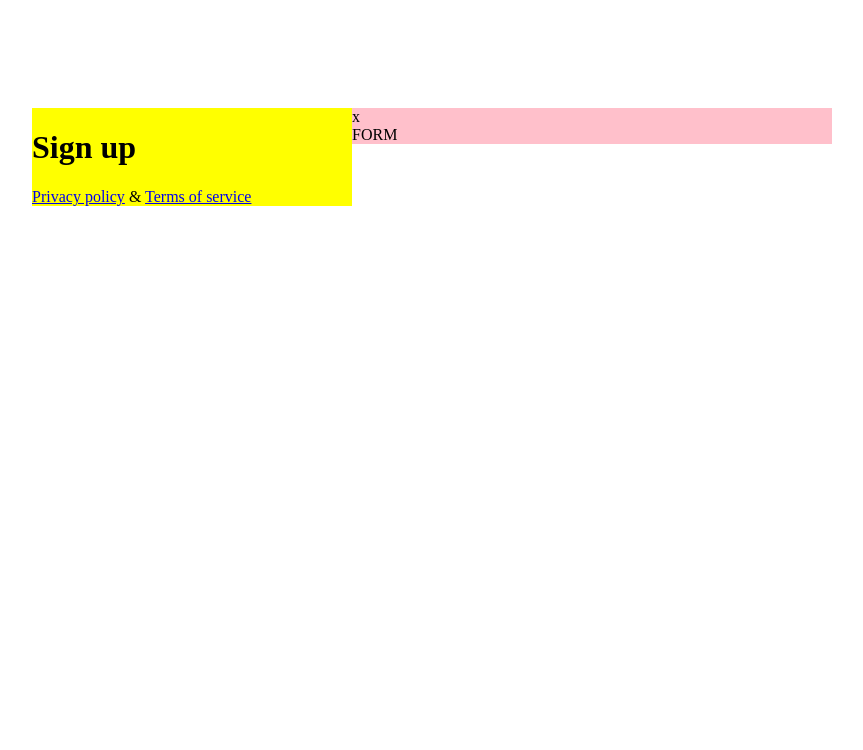
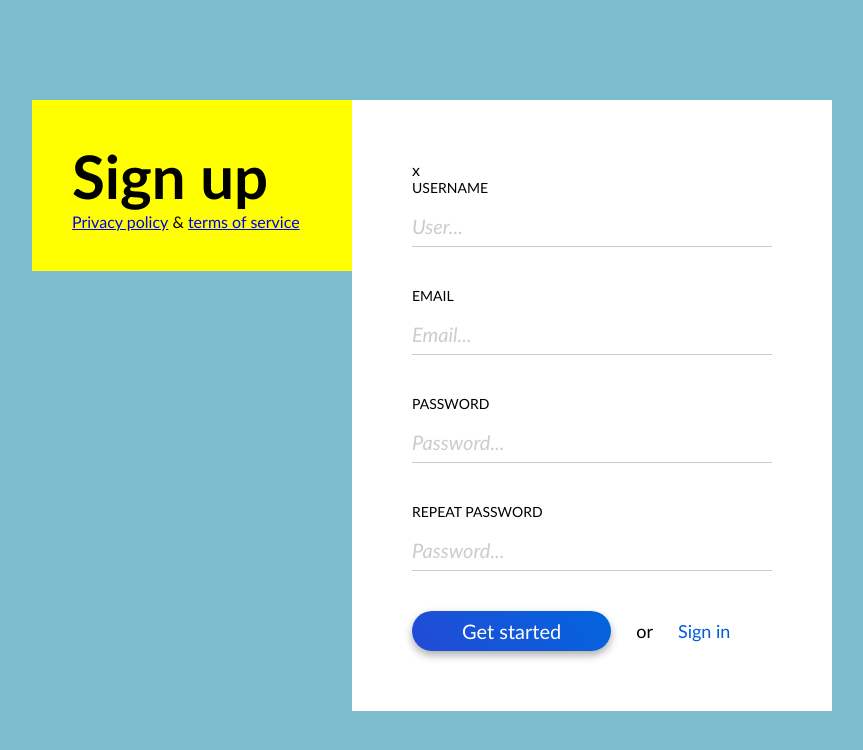
Before and after one commit to domsau-dev/sign-up, a plain HTML site: page index.html in a window 1280 px wide. Shown: the whole page, without its empty margins (208-1071 px from the left). Drawn offline with Linux system fonts and the light colour scheme.

Commit message:
Form style

```diff
--- /dev/null
+++ b/css/form.css
@@ -0,0 +1,69 @@
+.form {
+    display: flex;
+    flex-direction: column;
+    gap: 40px;
+    width: 100%;
+}
+
+.form-row {
+    display: flex;
+    flex-direction: column;
+    gap: 10px;
+    width: 100%;
+}
+
+.form-row.flex-row {
+    flex-direction: row;
+    gap: 25px;
+}
+
+.form-row > label {
+    text-transform: uppercase;
+    font-size: 14px;
+}
+
+.form-row > input {
+    line-height: 40px;
+    font-size: 20px;
+    border: none;
+    border-bottom: 1px solid #ccc;
+}
+
+.form-row > input::placeholder {
+    color: #ccc;
+    font-style: italic;
+}
+
+.form-row > button {
+    padding-left: 50px;
+    padding-right: 50px;
+    line-height: 40px;
+    font-size: 20px;
+    background: #015cda;
+    background: linear-gradient(47deg, #234ad5 0%, #0265de 100%);
+    border: none;
+    border-radius: 20px;
+    color: #fff;
+    box-shadow: 0px 4px 8px 0px #0005;
+    cursor: pointer;
+}
+
+.form-row > button:hover {
+    box-shadow: 0px 4px 8px 0px #0008;
+}
+
+.form-row > span {
+    line-height: 40px;
+    font-size: 18px;
+}
+
+.form-row > a {
+    line-height: 40px;
+    font-size: 18px;
+    text-decoration: none;
+    color: #015cda;
+}
+
+.form-row > a:hover {
+    text-decoration: underline;
+}
--- a/css/main.css
+++ b/css/main.css
@@ -1,4 +1,14 @@
+body,
+body * {
+    box-sizing: border-box;
+    margin: 0;
+    padding: 0;
+    vertical-align: top;
+    font-family: 'Gill Sans', 'Gill Sans MT', Calibri, 'Trebuchet MS', sans-serif;
+}
+
 body {
+    background-color: #7dbccd;
 }
 
 main {
@@ -12,6 +22,7 @@ main {
     width: 40%;
     float: left;
     background-color: yellow;
+    padding: 40px;
 }
 
 .bottom-links {
@@ -26,19 +37,16 @@ main {
 }
 
 .main-title {
-
+    font-size: 60px;
 }
 
 .right-column {
     width: 60%;
     float: left;
-    background-color: pink;
+    background-color: #fff;
+    padding: 60px;
 }
 
 .close {
 
 }
-
-.form {
-
-}
--- a/index.html
+++ b/index.html
@@ -6,6 +6,7 @@
     <meta name="viewport" content="width=device-width, initial-scale=1.0">
     <title>Sign up</title>
     <link rel="stylesheet" href="./css/main.css">
+    <link rel="stylesheet" href="./css/form.css">
 </head>
 <body>
     <main>
@@ -14,13 +15,33 @@
             <div class="bottom-links">
                 <a href="#">Privacy policy</a>
                 <span>&amp;</span>
-                <a href="#">Terms of service</a>
+                <a href="#">terms of service</a>
             </div>
         </div>
         <div class="right-column">
             <div class="close">x</div>
             <form class="form">
-                FORM
+                <div class="form-row">
+                    <label for="username">Username</label>
+                    <input id="username" placeholder="User..." type="text" required>
+                </div>
+                <div class="form-row">
+                    <label for="email">Email</label>
+                    <input id="email" placeholder="Email..." type="email" required>
+                </div>
+                <div class="form-row">
+                    <label for="password">Password</label>
+                    <input id="password" placeholder="Password..." type="password" required>
+                </div>
+                <div class="form-row">
+                    <label for="re-password">Repeat password</label>
+                    <input id="re-password" placeholder="Password..." type="password" required>
+                </div>
+                <div class="form-row flex-row">
+                    <button type ="submit">Get started</button>
+                    <span>or</span>
+                    <a href="#">Sign in</a>
+                </div>
             </form>
         </div>
     </main>
```
